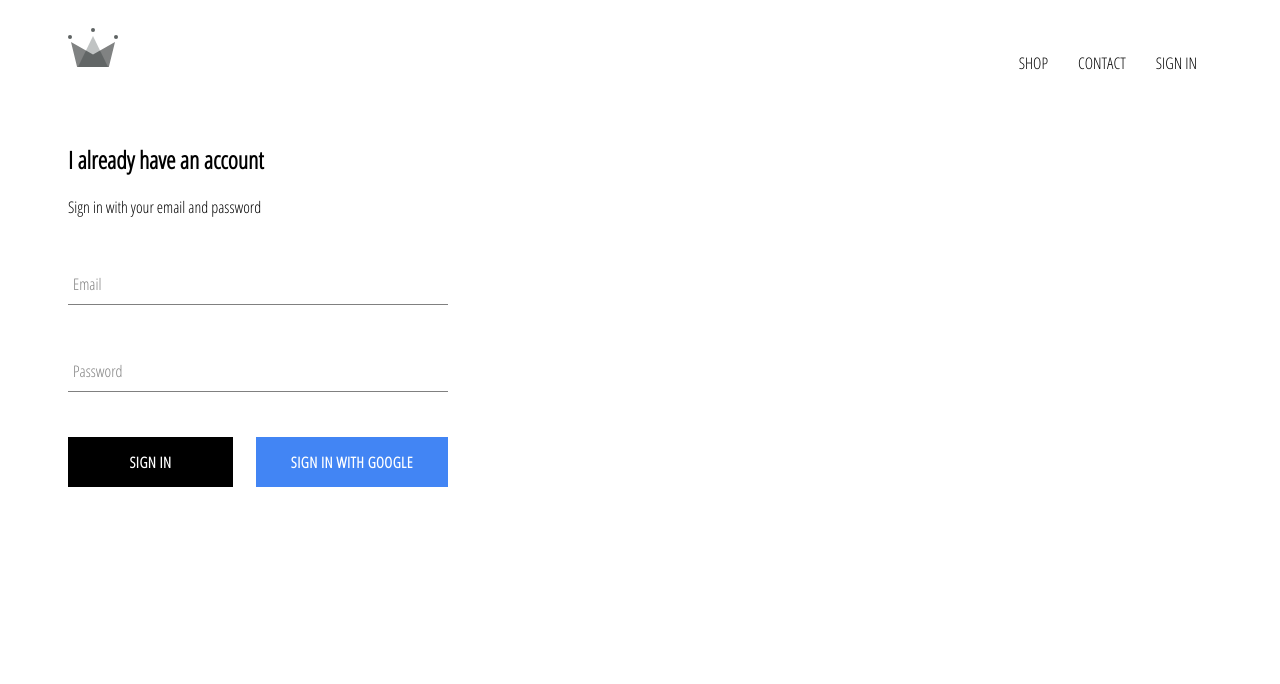
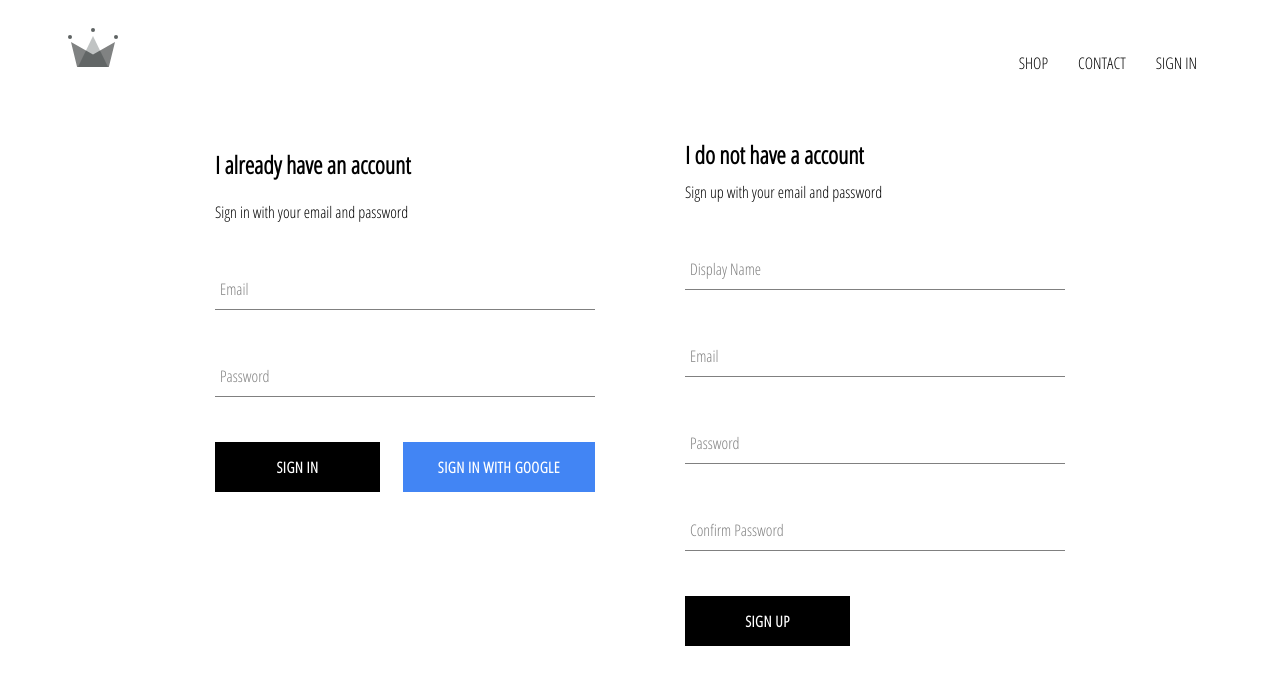
Before and after one commit to ReactAppsWithPleasure/ClothingApp-ClassComponents, a React (Create React App) app: page /signin in a window 1280 px wide. Shown: the top 684 px of the page. Built offline with nearby package versions, Linux system fonts and the light colour scheme; no server answers.

Commit message:
implement firebase utils, can store authenticated user in Firebase

```diff
--- a/src/App.js
+++ b/src/App.js
@@ -8,7 +8,7 @@
 import Header from './components/header/header';
 import SignToApp from './pages/sign-to-app/sign-to-app';
 
-import { auth } from './firebase/firebase.utils';
+import { auth, createUserProfileDocument } from './firebase/firebase.utils';
 
 class App extends React.Component {
 	constructor() {
@@ -22,10 +22,23 @@
 	unsubscribeFromAuth = null;
 
 	componentDidMount() {
-		this.unsubscribeFromAuth = auth.onAuthStateChanged(user => {
-			this.setState({ currentUser: user });
+		this.unsubscribeFromAuth = auth.onAuthStateChanged(async userAuth => {
+			if (userAuth) {
+				const userRef = await createUserProfileDocument(userAuth);
 
-			console.log(user);
+				userRef.onSnapshot(snapShot => {
+					this.setState({
+						currentUser: {
+							id: snapShot.id,
+							...snapShot.data()
+						}
+					});
+
+					console.log(this.state);
+				});
+			}
+
+			this.setState({ currentUser: userAuth });
 		});
 	}
 
--- a/src/components/sign-in/sign-in.js
+++ b/src/components/sign-in/sign-in.js
@@ -28,6 +28,8 @@
 	};
 
 	render() {
+		const { email, password } = this.state;
+
 		return (
 			<div className='sign-in'>
 				<h2>I already have an account</h2>
@@ -38,20 +40,21 @@
 						name='email'
 						type='email'
 						handleChange={this.handleChange}
-						value={this.state.email}
+						value={email}
 						label='Email'
 						required
 					/>
 					<FormInput
 						name='password'
 						type='password'
-						value={this.state.password}
+						value={password}
 						handleChange={this.handleChange}
 						label='Password'
 						required
 					/>
 					<div className='buttons'>
 						<CustomButton type='submit'> Sign in </CustomButton>
+
 						<CustomButton onClick={signInWithGoogle} isGoogleSignIn>
 							Sign in with Google
 						</CustomButton>
--- /dev/null
+++ b/src/components/sign-up/sign-up.js
@@ -0,0 +1,107 @@
+import React from 'react';
+
+import FormInput from './../form-input/form-input';
+import CustomButton from './../custom-button/custom-button';
+
+import {
+	auth,
+	createUserProfileDocument
+} from './../../firebase/firebase.utils';
+
+import './sign-up.scss';
+
+class SignUp extends React.Component {
+	constructor() {
+		super();
+
+		this.state = {
+			displayName: '',
+			email: '',
+			password: '',
+			confirmPassword: ''
+		};
+	}
+
+	handleSubmit = async event => {
+		event.preventDefault();
+
+		const { displayName, email, password, confirmPassword } = this.state;
+
+		if (password !== confirmPassword) {
+			alert("Passwords don't match");
+			return;
+		}
+
+		try {
+			const { user } = await auth.createUserWithEmailAndPassword(
+				email,
+				password
+			);
+
+			await createUserProfileDocument(user, { displayName });
+
+			this.setState({
+				displayName: '',
+				email: '',
+				password: '',
+				confirmPassword: ''
+			});
+		} catch (err) {
+			console.log(err);
+		}
+	};
+
+	handleChange = event => {
+		const { name, value } = event.target;
+
+		this.setState({ [name]: value });
+	};
+
+	render() {
+		const { displayName, email, password, confirmPassword } = this.state;
+
+		return (
+			<div className='sign-up'>
+				<h2 className='title'>I do not have a account</h2>
+				<span>Sign up with your email and password</span>
+				<form className='sign-up-form' onSubmit={this.handleSubmit}>
+					<FormInput
+						type='text'
+						name='displayName'
+						value={displayName}
+						onChange={this.handleChange}
+						label='Display Name'
+						required
+					/>
+					<FormInput
+						name='email'
+						type='email'
+						handleChange={this.handleChange}
+						value={email}
+						label='Email'
+						required
+					/>
+					<FormInput
+						name='password'
+						type='password'
+						value={password}
+						handleChange={this.handleChange}
+						label='Password'
+						required
+					/>
+					<FormInput
+						name='confirmPassword'
+						type='password'
+						value={confirmPassword}
+						handleChange={this.handleChange}
+						label='Confirm Password'
+						required
+					/>
+					<CustomButton type='submit'> SIGN UP </CustomButton>
+				</form>
+			</div>
+		);
+	}
+}
+
+export default SignUp;
--- /dev/null
+++ b/src/components/sign-up/sign-up.scss
@@ -0,0 +1,9 @@
+.sign-up {
+	display: flex;
+	flex-direction: column;
+	width: 380px;
+
+	.title {
+		margin: 10px 0;
+	}
+}
--- a/src/firebase/firebase.utils.js
+++ b/src/firebase/firebase.utils.js
@@ -14,6 +14,31 @@
 
 firebase.initializeApp(config);
 
+export const createUserProfileDocument = async (userAuth, additionalData) => {
+	if (!userAuth) return;
+
+	const userRef = firestore.doc(`users/${userAuth.uid}`);
+	const snapShot = await userRef.get();
+
+	if (!snapShot.exists) {
+		const { displayName, email } = userAuth;
+		const createdAt = new Date();
+
+		try {
+			await userRef.set({
+				displayName,
+				email,
+				createdAt,
+				...additionalData
+			});
+		} catch (err) {
+			console.log('error creating user', err.message);
+		}
+	}
+
+	return userRef;
+};
+
 export const auth = firebase.auth();
 export const firestore = firebase.firestore();
 
--- a/src/pages/sign-to-app/sign-to-app.js
+++ b/src/pages/sign-to-app/sign-to-app.js
@@ -1,11 +1,14 @@
 import React from 'react';
 
 import SignIn from '../../components/sign-in/sign-in';
+import SignUp from '../../components/sign-up/sign-up';
+
 import './sign-to-app.scss';
 
 const SignToApp = () => (
-	<div>
+	<div className='sign-forms'>
 		<SignIn />
+		<SignUp />
 	</div>
 );
 
--- a/src/pages/sign-to-app/sign-to-app.scss
+++ b/src/pages/sign-to-app/sign-to-app.scss
@@ -0,0 +1,7 @@
+.sign-forms {
+	width: 850px;
+	display: flex;
+	flex-direction: row;
+	justify-content: space-between;
+	margin: 30px auto;
+}
```
